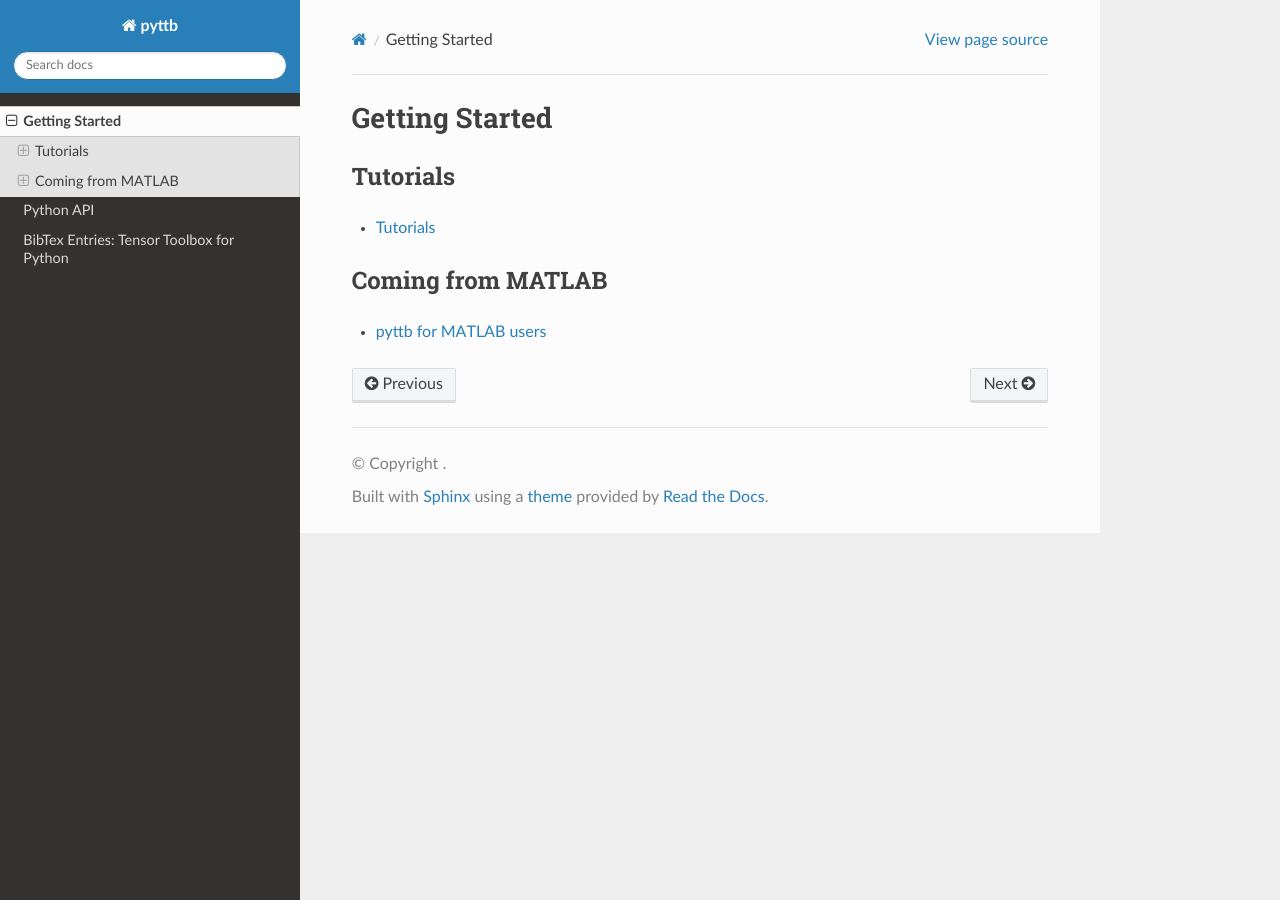
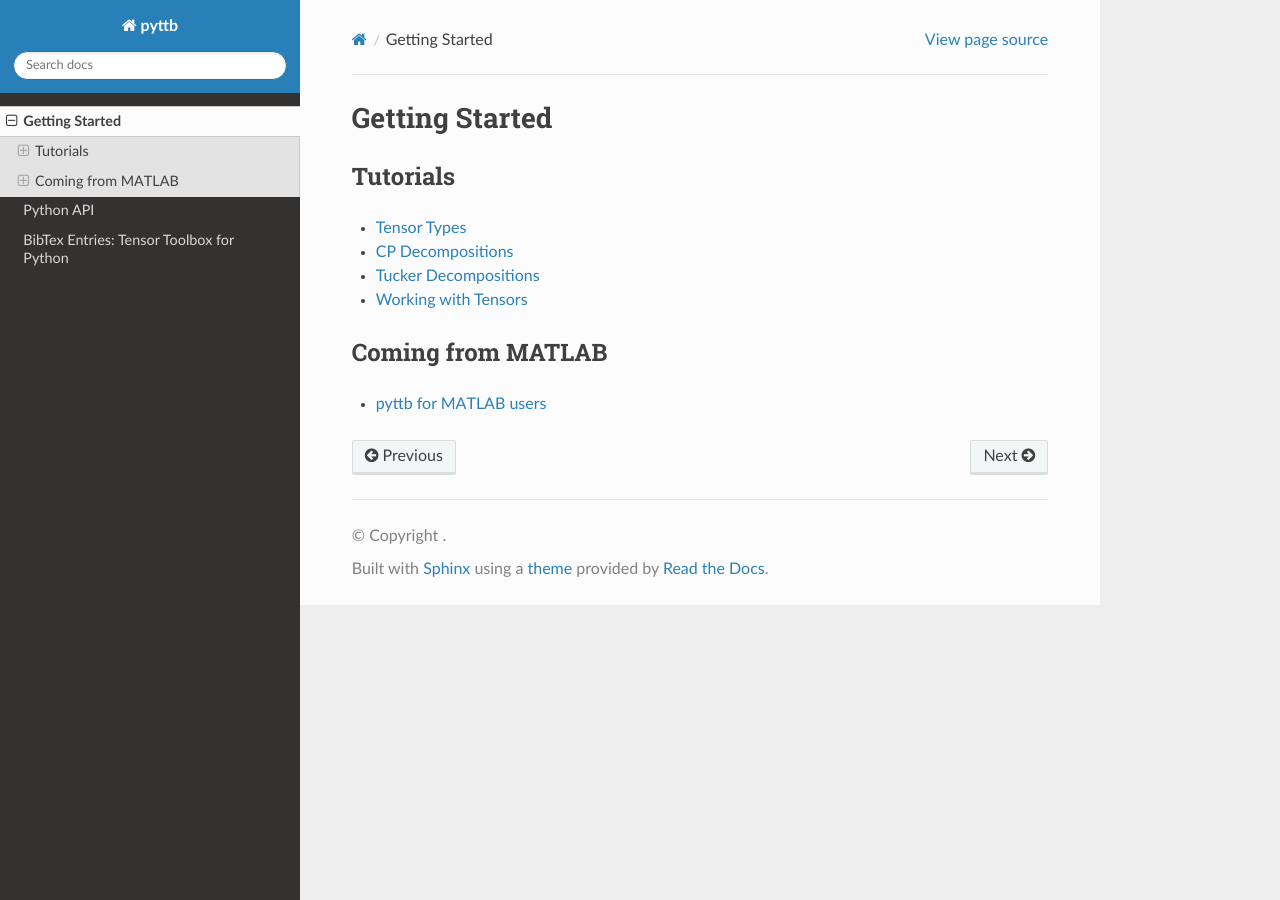
Before and after one commit to sandialabs/pyttb, a Sphinx documentation site: the page built from docs/source/getting_started.rst, in a window 1280 px wide. Built offline with Sphinx 7.4.7 and the Read the Docs theme 3.1.0, drawn with Linux system fonts in a browser that asks for light colours; the version number is read from the project's files by our own code; some of the changed lines change nothing that is shown.

Commit message:
Fix our tutorial hierarchy: (#343)
* We can manage our tutorials on a single page with nice toc entries

Closes #342

```diff
--- a/docs/source/tutorials.rst
+++ b/docs/source/tutorials.rst
@@ -1,7 +1,42 @@
-Tutorials
-=========
+Tensor Types
+============
 
 .. toctree::
-   :glob:
+    :maxdepth: 1
 
-   tutorial/*
+    Dense Tensors<tutorial/class_tensor.ipynb>
+    Sparse Tensors<tutorial/class_sptensor.ipynb>
+    Tucker Tensors<tutorial/class_ttensor.ipynb>
+    Kruskal Tensors<tutorial/class_ktensor.ipynb>
+    Sum of Structured Tensors<tutorial/class_sumtensor.ipynb>
+
+CP Decompositions
+=================
+
+.. toctree::
+   :maxdepth: 1
+
+   Alternating Least Squares (CP-ALS)<tutorial/algorithm_cp_als.ipynb>
+   Alternating Poisson Regression (CP-APR)<tutorial/algorithm_cp_apr.ipynb>
+   Generalized CP (GCP-OPT)<tutorial/algorithm_gcp_opt.ipynb>
+
+Tucker Decompositions
+=====================
+
+.. toctree::
+   :maxdepth: 1
+
+   Higher-order SVD (HOSVD)<tutorial/algorithm_hosvd.ipynb>
+   Alternating Least Squares (ALS)<tutorial/algorithm_tucker_als.ipynb>
+
+Working with Tensors
+====================
+
+Converting Between Tensors and Matrices
+---------------------------------------
+
+.. toctree::
+   :maxdepth: 1
+
+   Dense Case<tutorial/class_tenmat.ipynb>
+   Sparse Case<tutorial/class_sptenmat.ipynb>
```
Also changed, not shown: docs/source/tutorial/class_sptenmat.ipynb.
